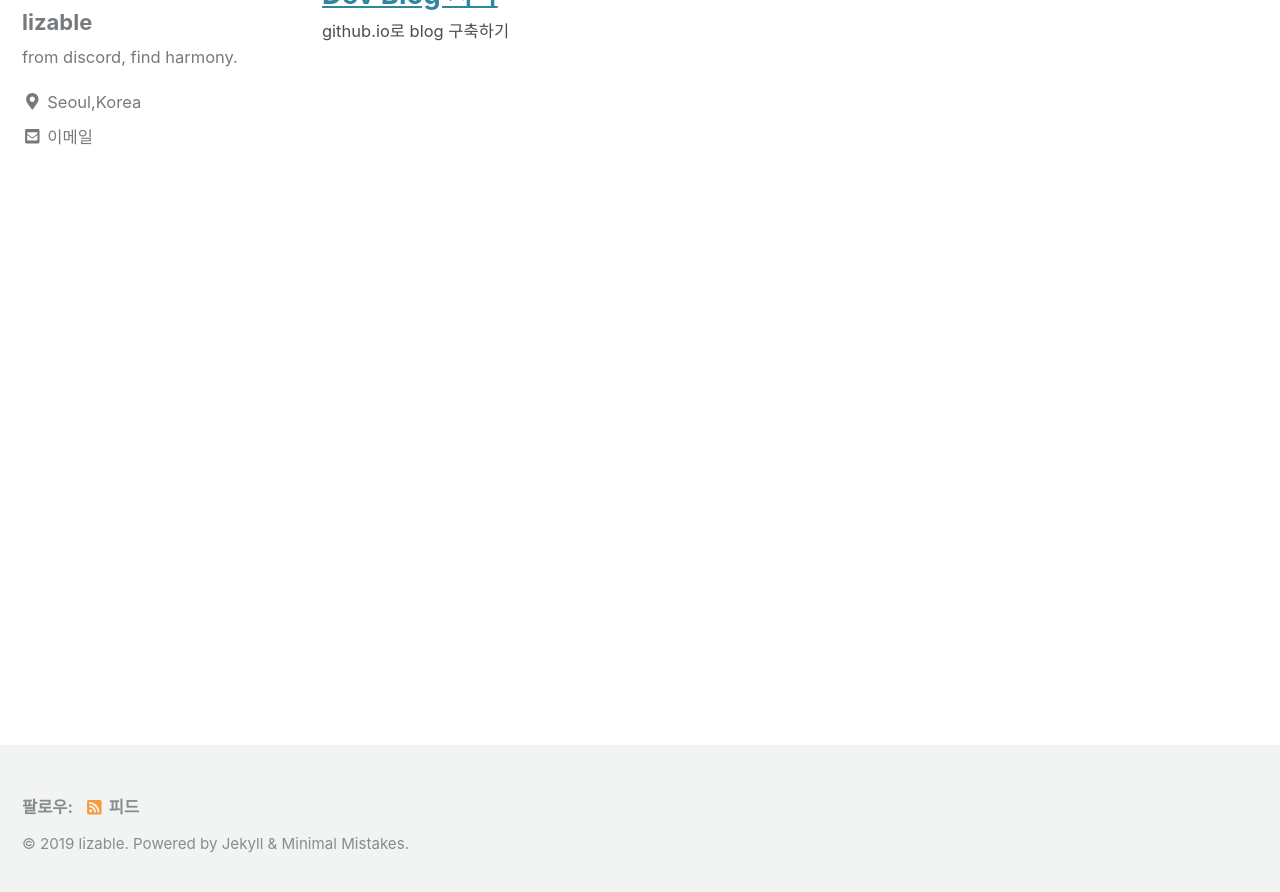
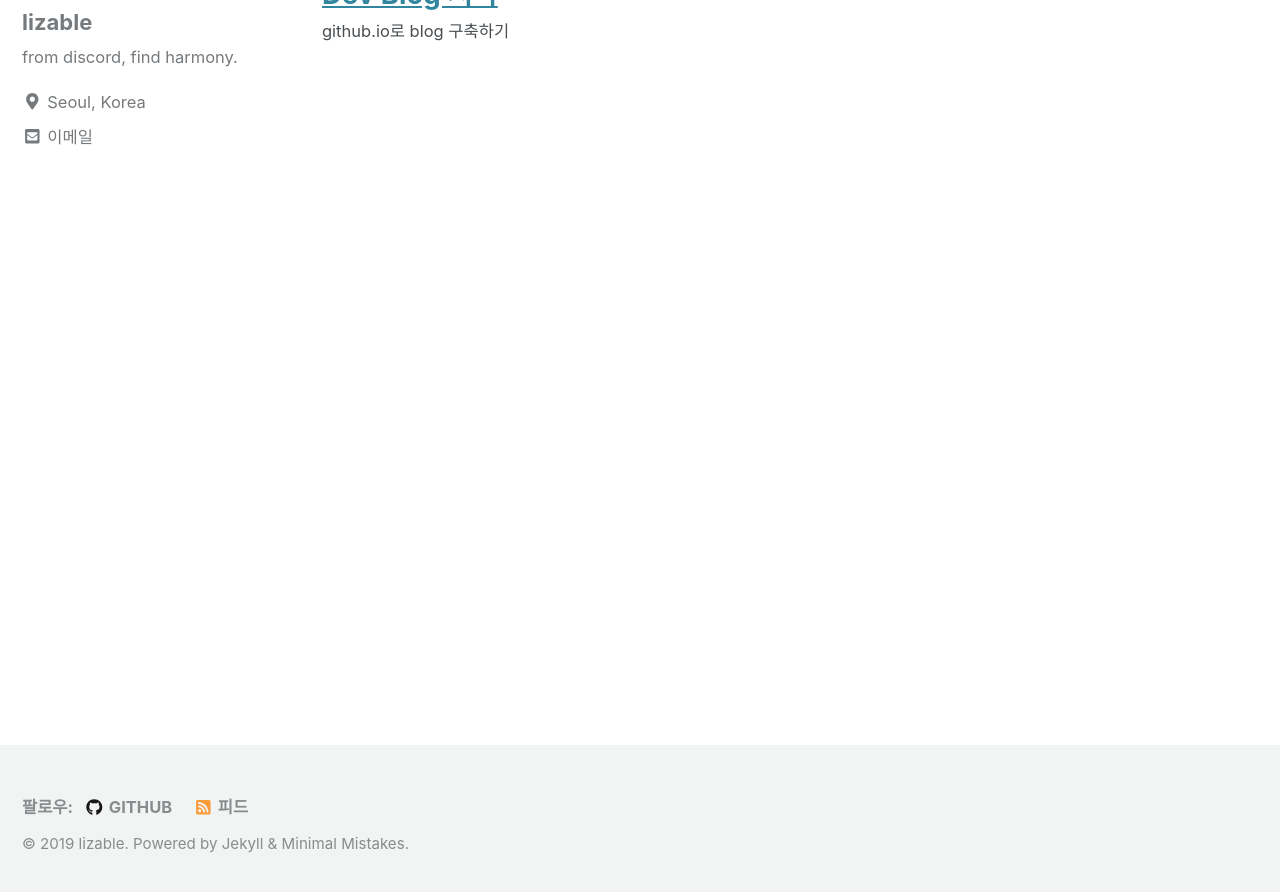
Before and after one commit to lizable/lizable.github.io, a Jekyll site: the page built from index.html, in a window 1280 px wide and 900 px high, scrolled down 222 px. Shown: the top 892 px of the window. Built offline with Jekyll 4.4.1, drawn with Linux system fonts in a browser that asks for light colours; cached includes are drawn as plain includes; nearby versions of some CDN libraries; the list of posts is cut into pages by our own code; part of the change alters nothing that is shown.

Commit message:
modify details

```diff
--- a/_config.yml
+++ b/_config.yml
@@ -98,10 +98,10 @@ social:
 
 # Analytics
 analytics:
-  provider               : false # false (default), "google", "google-universal", "custom"
+  provider               : "google-gtag" # false (default), "google", "google-universal", "custom"
   google:
-    tracking_id          :
-    anonymize_ip         : # true, false (default)
+    tracking_id          : "UA-133161154-1"
+    anonymize_ip         : false # true, false (default)
 
 
 # Site Author
@@ -109,7 +109,7 @@ author:
   name             : "lizable"
   avatar           : "/assets/images/bio_photo.jpg" # path of avatar image, e.g. "/assets/images/bio-photo.jpg"
   bio              : "from discord, find harmony."
-  location         : "Seoul,Korea"
+  location         : "Seoul, Korea"
   email            : "lizable@gmail.com"
   links:
     - label: "Email"
@@ -142,7 +142,7 @@ footer:
       # url:
     - label: "GitHub"
       icon: "fab fa-fw fa-github"
-      # url:
+      url: "https://github.com/lizable"
     - label: "GitLab"
       icon: "fab fa-fw fa-gitlab"
       # url:
@@ -219,9 +219,9 @@ sass:
 
 # Outputting
 permalink: /:categories/:title/
-paginate: 5 # amount of posts to show
+paginate: 20 # amount of posts to show
 paginate_path: /page:num/
-timezone: # https://en.wikipedia.org/wiki/List_of_tz_database_time_zones
+timezone: Asia/Seoul # https://en.wikipedia.org/wiki/List_of_tz_database_time_zones
 
 
 # Plugins (previously gems:)
```
Also changed, not shown: assets/images/teasers/teaser_01.jpg (added), assets/images/teasers/teaser_02.jpeg (added), assets/images/teasers/teaser_03.jpg (added), assets/images/teasers/teaser_04.jpeg (added), assets/images/teasers/teaser_05.jpeg (added), assets/images/teasers/teaser_06.jpeg (added), assets/images/teasers/teaser_07.jpg (added), assets/images/teasers/teaser_08.jpeg (added).
